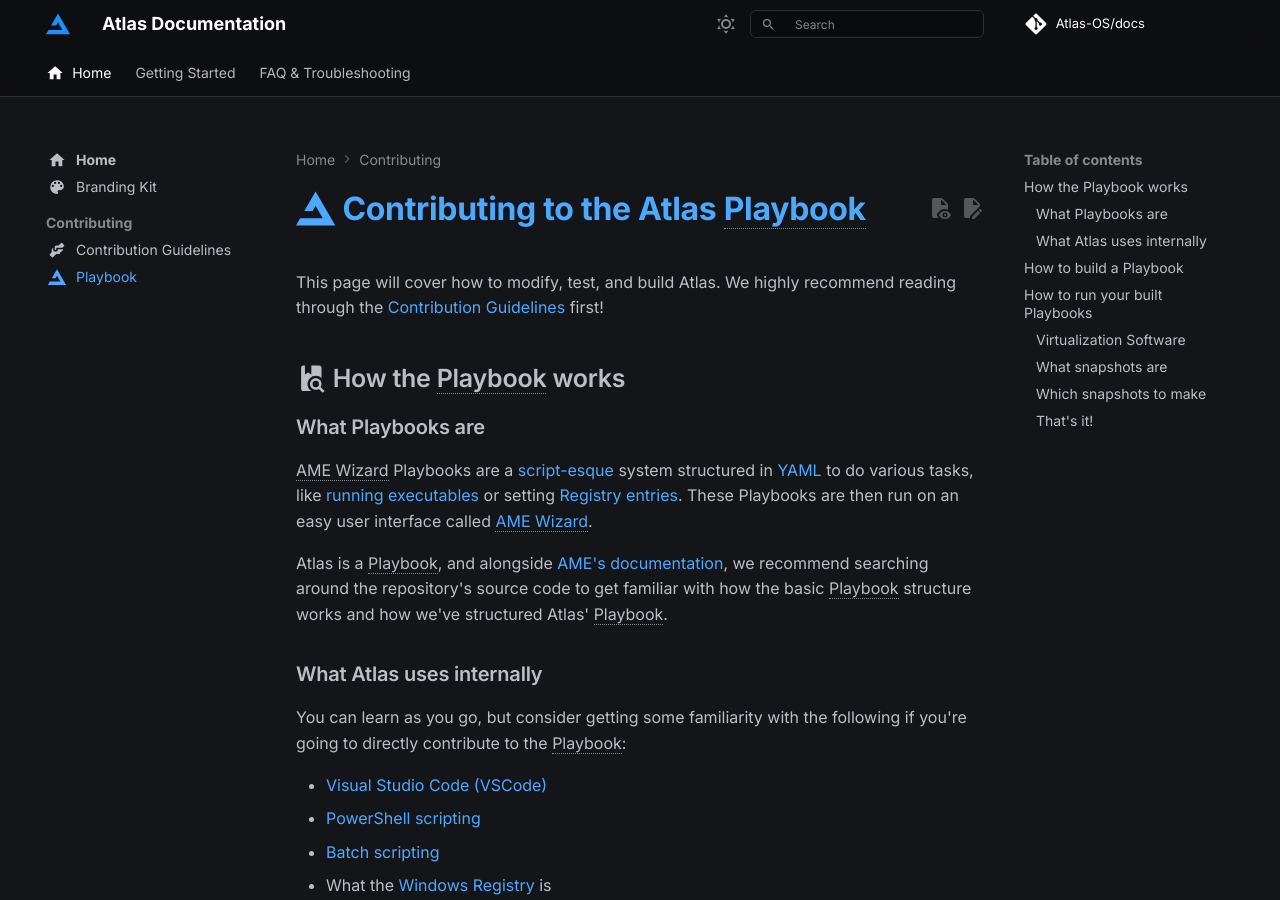
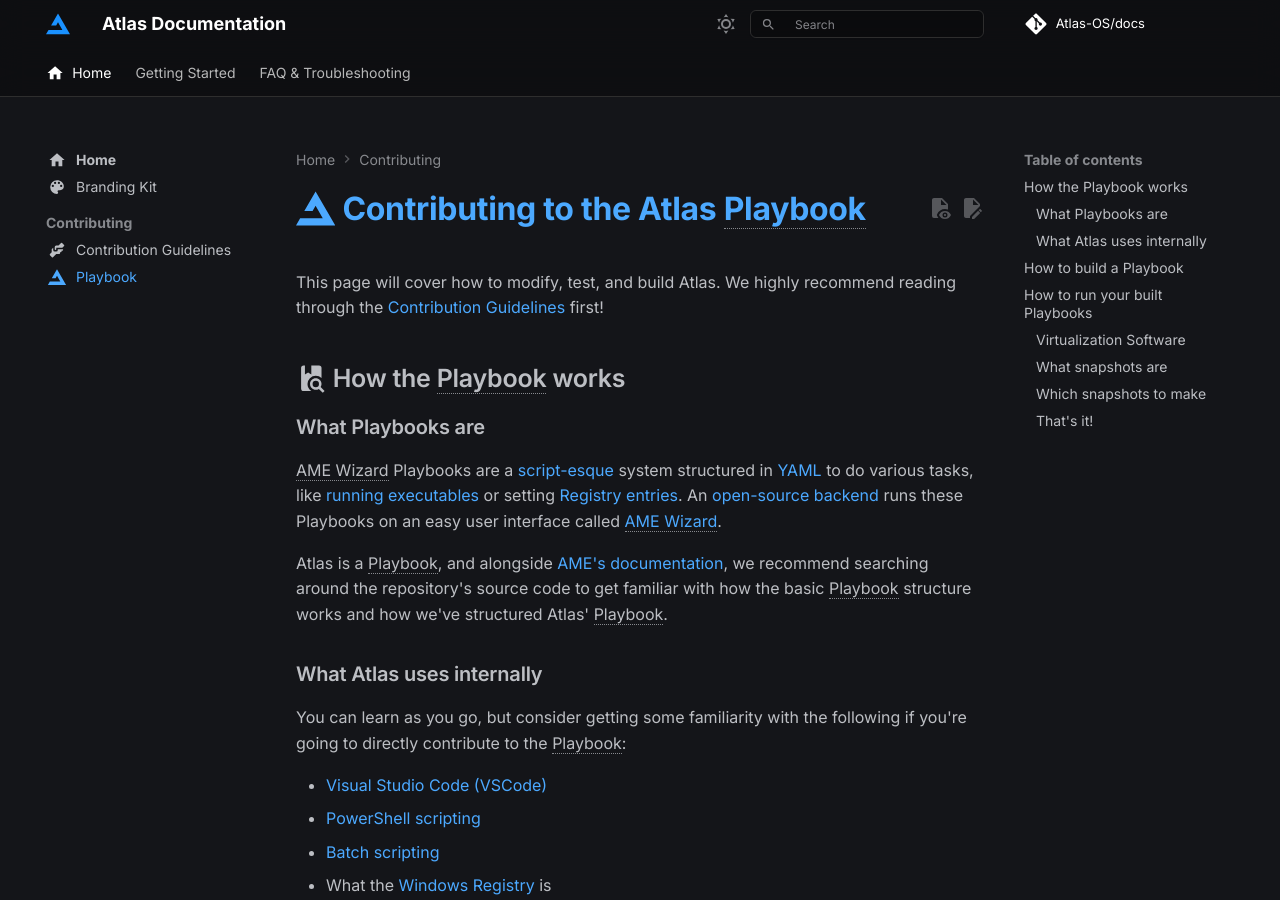
Before and after one commit to Atlas-OS/docs, an MkDocs documentation site: the page built from docs/contributing/playbook.md, in a window 1280 px wide and 900 px high. Built offline with MkDocs 1.6.1 and Material for MkDocs 9.7.7, drawn with Linux system fonts in a browser that asks for light colours; emoji names are drawn with the system emoji font; some web fonts are replaced; comment, search, counter and statistics services are not loaded; some of the changed text lies outside the part shown.

Commit message:
fix(playbook): add trusteduninstaller info, grammar

```diff
--- a/docs/contributing/playbook.md
+++ b/docs/contributing/playbook.md
@@ -11,7 +11,7 @@ This page will cover how to modify, test, and build Atlas. We highly recommend r
 
 ### What Playbooks are
 
-AME Wizard Playbooks are a [script-esque](https://en.wikipedia.org/wiki/Scripting_language) system structured in [YAML](https://gettaurus.org/docs/YAMLTutorial/) to do various tasks, like [running executables](https://docs.ameliorated.io/developers/actions/Run.html) or setting [Registry entries](https://docs.ameliorated.io/developers/actions/RegistryValue.html). These Playbooks are then run on an easy user interface called [AME Wizard](https://ameliorated.io/).
+AME Wizard Playbooks are a [script-esque](https://en.wikipedia.org/wiki/Scripting_language) system structured in [YAML](https://gettaurus.org/docs/YAMLTutorial/) to do various tasks, like [running executables](https://docs.ameliorated.io/developers/actions/Run.html) or setting [Registry entries](https://docs.ameliorated.io/developers/actions/RegistryValue.html). An [open-source backend](https://github.com/Ameliorated-LLC/trusted-uninstaller-cli) runs these Playbooks on an easy user interface called [AME Wizard](https://ameliorated.io/).
 
 Atlas is a Playbook, and alongside [AME's documentation](https://docs.ameliorated.io/developers.html), we recommend searching around the repository's source code to get familiar with how the basic Playbook structure works and how we've structured Atlas' Playbook.
 
@@ -91,7 +91,7 @@ Here's a comparison of our two recommendations:
 
 Snapshotting is a feature in most virtual machine software that saves the current memory, disk, and settings state of a virtual machine so that you can restore it later.
 
-Snapshots are handy for Atlas as you can test one Playbook and revert to an older snapshot to test a another Playbook once finished.
+Snapshots are handy for Atlas as you can test one Playbook and revert to an older snapshot to test another Playbook once finished.
 Additionally, you can save a VM while testing something specific and return to it later.
 
 ### Which snapshots to make
```
